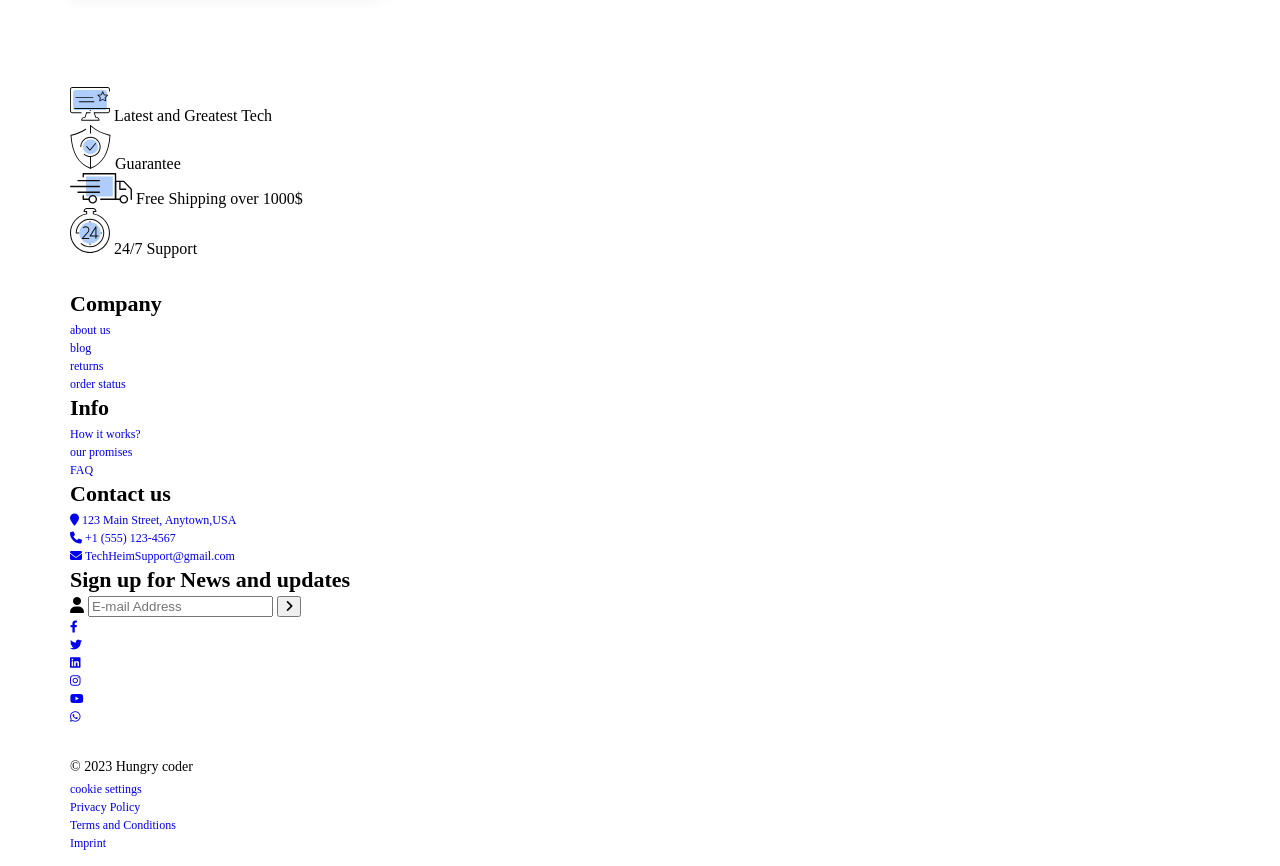
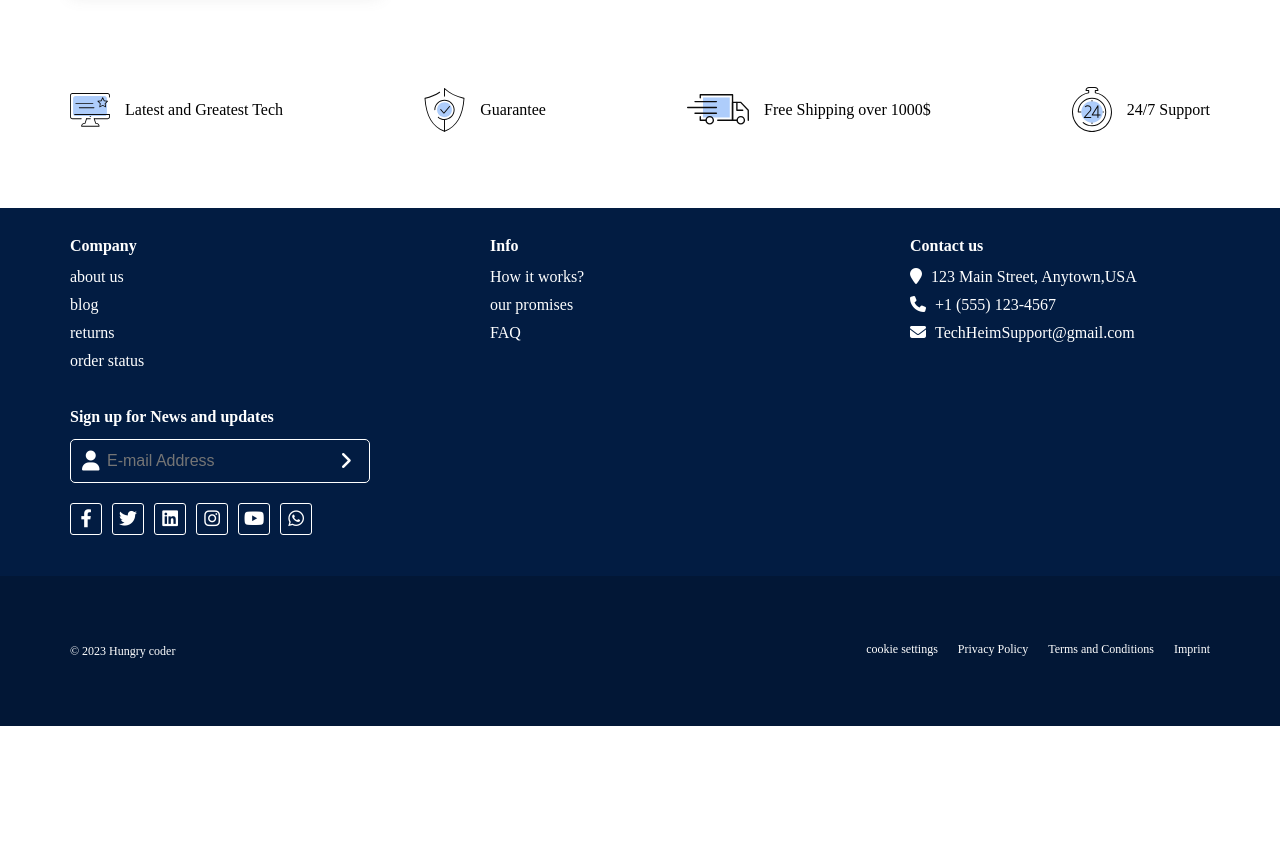
Before and after one commit to Bipul38/ecommerce_design, a website: page index.html in a window 1280 px wide. Shown: the part 5391-6257 px from the top of the page. After the commit the page ends 6117 px from the top, so only its background shows below. Drawn offline with Linux system fonts and the light colour scheme.

Commit message:
css updated

```diff
--- a/assets/styles/app.css
+++ b/assets/styles/app.css
@@ -741,6 +741,112 @@ nav .nav_body .action_menus ul li:has(.active) > a .svg_icon {
   background-color: var(--white);
 }
 
+footer .top {
+  background-color: #021c42;
+  padding: 16px;
+}
+footer .top .footer_top_content {
+  display: grid;
+  grid-template-columns: repeat(auto-fit, 300px);
+  justify-content: space-between;
+  gap: 30px;
+}
+footer .top .footer_top_content .footer_item h3 {
+  color: var(--white);
+  font-size: 16px;
+  line-height: 14px;
+  margin-bottom: 15px;
+}
+footer .top .footer_top_content .footer_item ul li {
+  margin-bottom: 10px;
+}
+footer .top .footer_top_content .footer_item ul li a {
+  font-size: 16px;
+  color: var(--white);
+}
+footer .top .footer_top_content .footer_item ul li a i {
+  padding-right: 5px;
+}
+footer .top .footer_top_content .footer_item .s_icons {
+  display: flex;
+  gap: 10px;
+}
+footer .top .footer_top_content .footer_item .s_icons li a {
+  color: white;
+  font-size: 18px;
+  height: 30px;
+  width: 30px;
+  line-height: 30px;
+  text-align: center;
+  border-radius: 3px;
+  border: 1px solid var(--white);
+}
+footer .top .footer_top_content .footer_item .s_icons li a i {
+  padding-right: 0;
+}
+footer .bottom {
+  background-color: #021736;
+  padding: 48px;
+}
+footer .bottom .footer_bottom_content {
+  display: flex;
+  justify-content: space-between;
+  gap: 20px;
+  flex-wrap: wrap;
+  color: var(--white);
+}
+footer .bottom .footer_bottom_content p {
+  font-size: 12px;
+}
+footer .bottom .footer_bottom_content .right ul {
+  display: flex;
+  justify-content: flex-end;
+  gap: 20px;
+}
+footer .bottom .footer_bottom_content .right ul li a {
+  color: var(--white);
+  font-size: 12px;
+}
+
+.subscribe_form {
+  position: relative;
+  margin-bottom: 20px;
+}
+.subscribe_form .icon {
+  font-size: 20px;
+  color: var(--white);
+  position: absolute;
+  left: 12px;
+  border-left-style: 12px;
+  top: 50%;
+  transform: translateY(-50%);
+}
+.subscribe_form .input {
+  width: 100%;
+  padding: 12px 36px;
+  border: 1px solid var(--white);
+  border-radius: 5px;
+  background-color: transparent;
+  box-sizing: border-box;
+  color: white;
+  font-size: 16px;
+}
+.subscribe_form .button {
+  background-color: transparent;
+  border: 0;
+  outline: 0;
+  font-size: 20px;
+  color: var(--white);
+  right: 12px;
+  position: absolute;
+  border-left-style: 12px;
+  top: 50%;
+  transform: translateY(-50%);
+}
+.subscribe_form .button i {
+  color: white;
+}
+
 .banner_content {
   display: grid;
   grid-template-columns: 500px 1fr;
@@ -1137,4 +1243,17 @@ nav .nav_body .action_menus ul li:has(.active) > a .svg_icon {
   text-overflow: ellipsis;
 }
 
+.our_features {
+  display: flex;
+  gap: 30px;
+  flex-wrap: wrap;
+  justify-content: space-between;
+  margin-bottom: 60px;
+}
+.our_features li {
+  display: flex;
+  align-items: center;
+  gap: 15px;
+}
+
 /*# sourceMappingURL=app.css.map */
```
Also changed, not shown: 1 other file.
